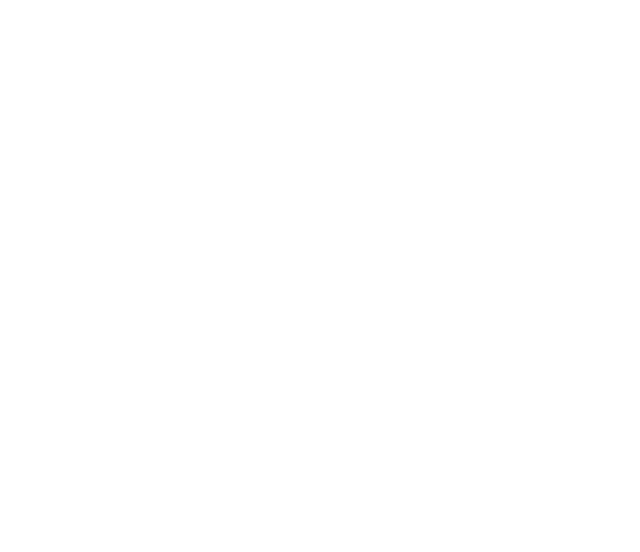
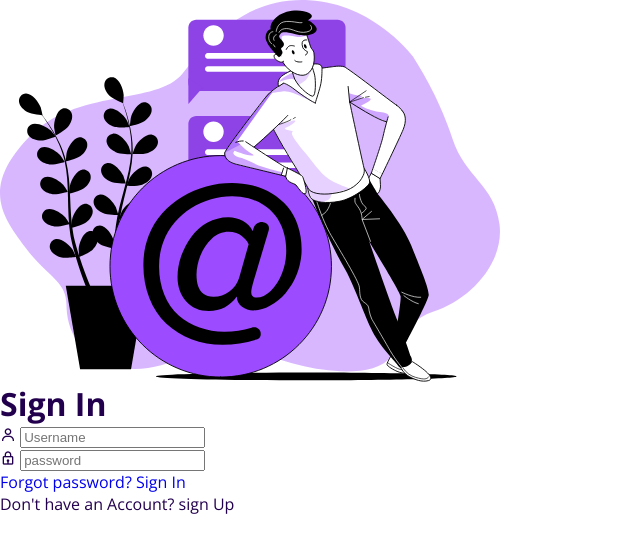
Before and after one commit to muharromi42/responsive-login-page, a plain HTML site: page index.html in a window 1280 px wide. Shown: the whole page, without its empty margins (0-640 px from the left). Drawn offline with nearby package versions, Linux system fonts and the light colour scheme.

Commit message:
menambahkan gambar dan forms

```diff
--- a/index.html
+++ b/index.html
@@ -13,6 +13,35 @@
     <title>Welcome</title>
   </head>
   <body>
+    <div class="login">
+      <div class="login__content">
+        <div class="login__img">
+          <img src="assets/img/img-login.svg" alt="img-login" />
+        </div>
+        <div class="login__forms">
+          <form action="" class="login__register" id="login-in">
+            <h1 class="login__tittle">Sign In</h1>
+            <div class="login__box">
+              <i class="bx bx-user login__icon"></i>
+              <input type="text" placeholder="Username" class="login__input" />
+            </div>
+            <div class="login__box">
+              <i class="bx bx-lock login__icon"></i>
+              <input type="password" placeholder="password" class="login__input" />
+            </div>
+
+            <a href="#" class="login__forgot">Forgot password?</a>
+
+            <a href="#" class="login__button">Sign In</a>
+
+            <div>
+              <span class="login__account">Don't have an Account?</span>
+              <span class="login__signin" id="sign-up">sign Up</span>
+            </div>
+          </form>
+        </div>
+      </div>
+    </div>
     <!-- main js -->
     <script src="assets/js/main.js"></script>
   </body>
```
Also changed, not shown: assets/img/img-login.svg (added).
